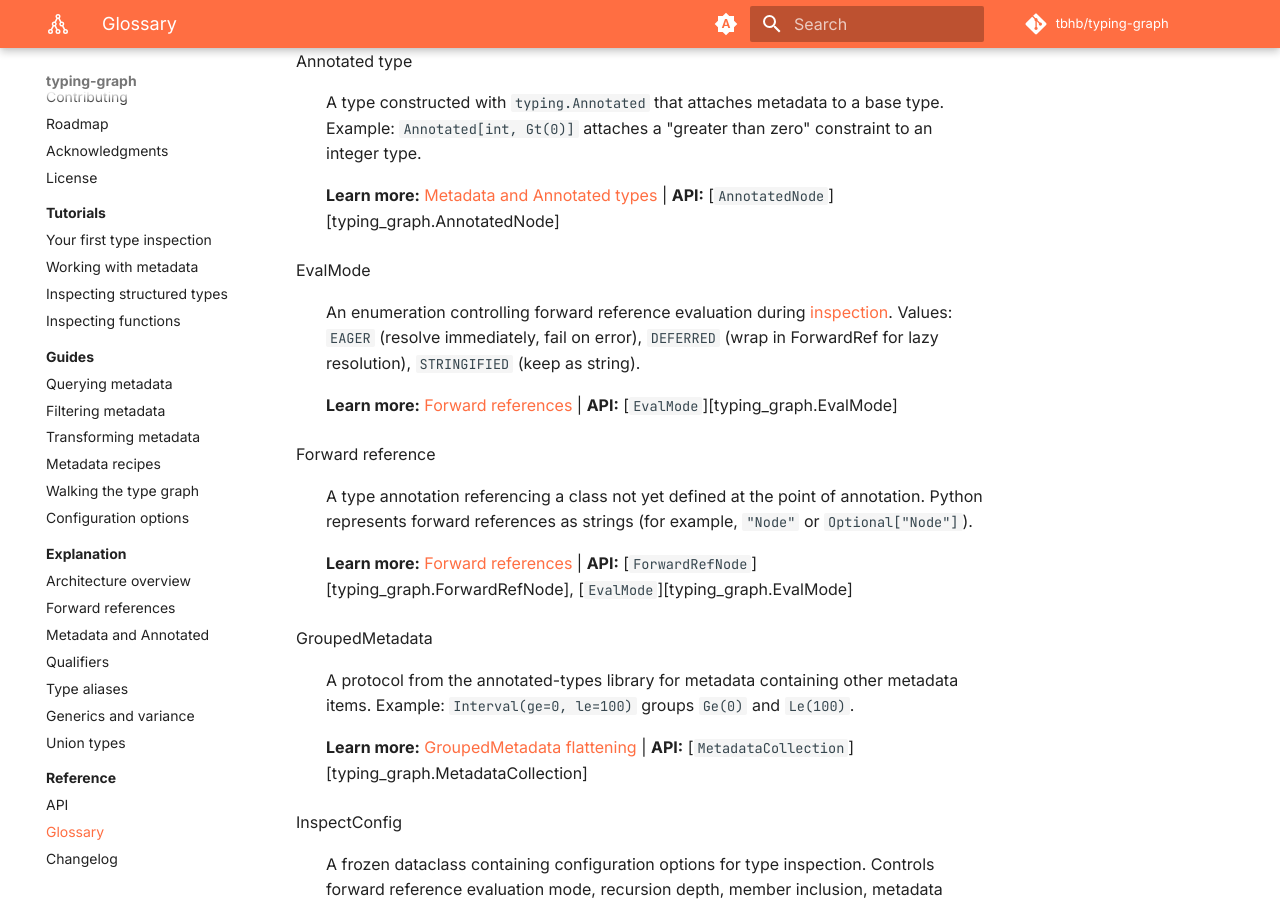
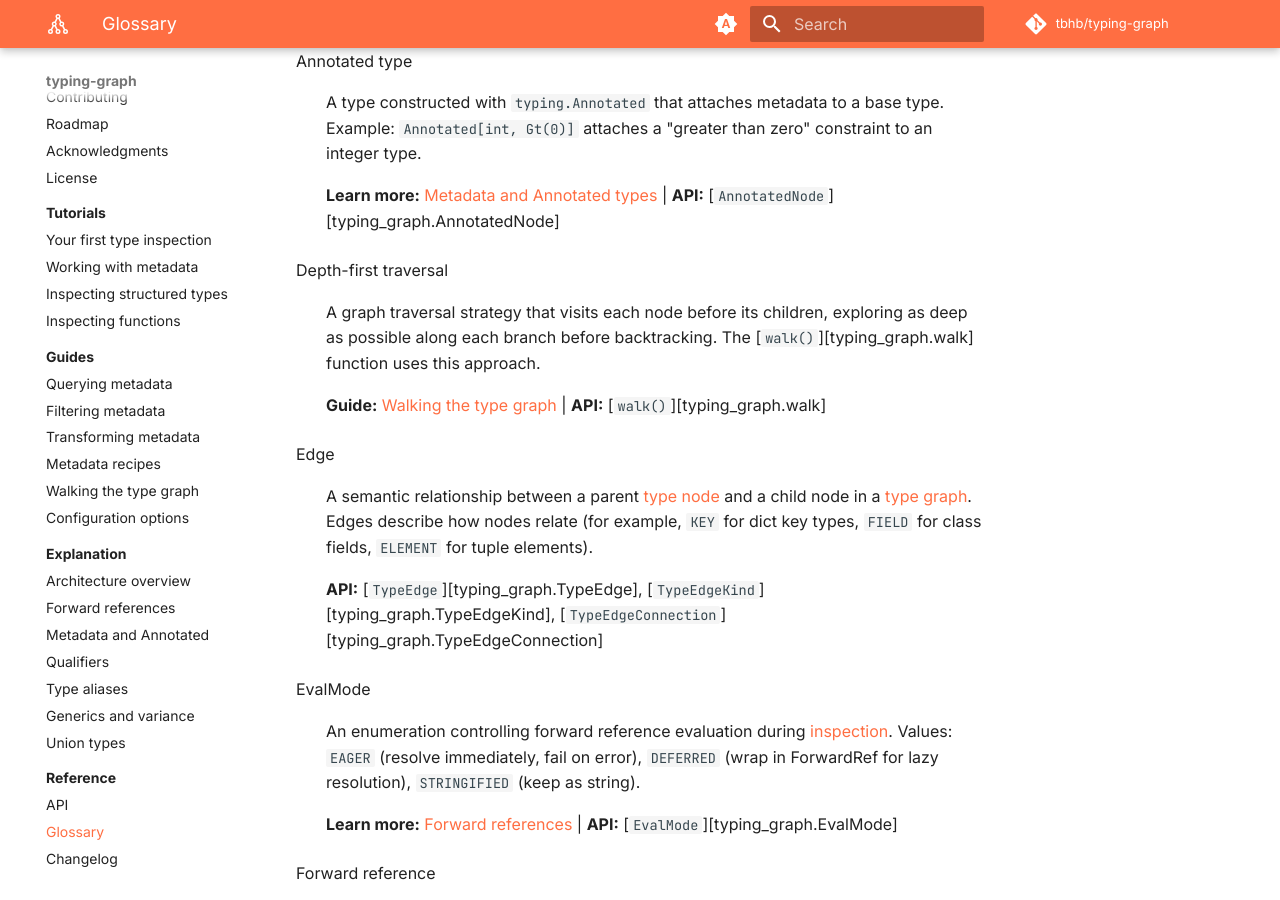
Before and after one commit to tbhb/typing-graph, an MkDocs documentation site: the page built from docs/reference/glossary.md, in a window 1280 px wide and 900 px high, scrolled down 311 px. Built offline with MkDocs 1.6.1 and Material for MkDocs 9.7.7, drawn with Linux system fonts in a browser that asks for light colours; comment, search, counter and statistics services are not loaded; some of the changed text lies outside the part shown.

Commit message:
docs(docs): add traversal terms to glossary
Add glossary entries for depth-first traversal, edge, and walk
to support the graph traversal documentation.

```diff
--- a/docs/reference/glossary.md
+++ b/docs/reference/glossary.md
@@ -6,6 +6,16 @@ Annotated type { #annotated-type }
 :   A type constructed with `typing.Annotated` that attaches metadata to a base type. Example: `Annotated[int, Gt(0)]` attaches a "greater than zero" constraint to an integer type.
 
     **Learn more:** [Metadata and Annotated types](../explanation/metadata.md) | **API:** [`AnnotatedNode`][typing_graph.AnnotatedNode]
+
+Depth-first traversal { #depth-first-traversal }
+:   A graph traversal strategy that visits each node before its children, exploring as deep as possible along each branch before backtracking. The [`walk()`][typing_graph.walk] function uses this approach.
+
+    **Guide:** [Walking the type graph](../guides/walking-type-graph.md) | **API:** [`walk()`][typing_graph.walk]
+
+Edge { #edge }
+:   A semantic relationship between a parent [type node](#type-node) and a child node in a [type graph](#type-graph). Edges describe how nodes relate (for example, `KEY` for dict key types, `FIELD` for class fields, `ELEMENT` for tuple elements).
+
+    **API:** [`TypeEdge`][typing_graph.TypeEdge], [`TypeEdgeKind`][typing_graph.TypeEdgeKind], [`TypeEdgeConnection`][typing_graph.TypeEdgeConnection]
 
 EvalMode { #eval-mode }
 :   An enumeration controlling forward reference evaluation during [inspection](#inspection). Values: `EAGER` (resolve immediately, fail on error), `DEFERRED` (wrap in ForwardRef for lazy resolution), `STRINGIFIED` (keep as string).
@@ -71,3 +81,8 @@ Type variable { #type-variable }
 :   A placeholder for a type filled in when a generic type is parameterized. Example: in `list[T]`, `T` is a type variable.
 
     **Learn more:** [Generics and variance](../explanation/generics.md) | **API:** [`TypeVarNode`][typing_graph.TypeVarNode], [`ParamSpecNode`][typing_graph.ParamSpecNode], [`TypeVarTupleNode`][typing_graph.TypeVarTupleNode]
+
+Walk { #walk }
+:   An iterator-based traversal of a [type graph](#type-graph) using [depth-first traversal](#depth-first-traversal). The [`walk()`][typing_graph.walk] function yields unique nodes, supports predicate filtering with type narrowing, and allows depth limiting.
+
+    **Guide:** [Walking the type graph](../guides/walking-type-graph.md) | **API:** [`walk()`][typing_graph.walk]
```
